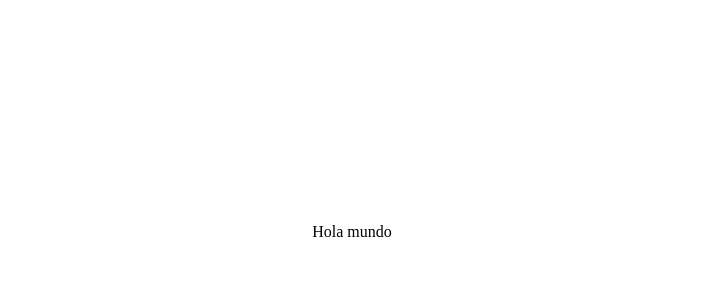
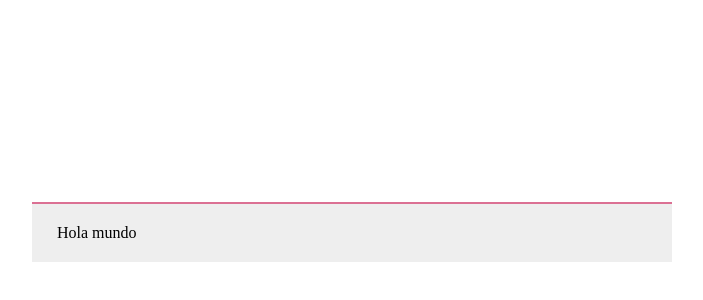
Before and after one commit to edmirgalvan01/calculadora-interes-compuesto, a JavaScript app: page / in a window 1280 px wide. Shown: the part 168-468 px from the top of the page, without its empty margins (288-991 px from the left). Built offline with nearby package versions, Linux system fonts and the light colour scheme; the HTML template or start-up script is replaced by a standard one.

Commit message:
Creamos la tarjeta contenedora del formulario

```diff
--- a/src/App.js
+++ b/src/App.js
@@ -7,8 +7,20 @@ const Container = styled.div`
    height: 100%;
 `;
 
+const Section = styled.section`\
+   background-color:#eee;
+   border-top: 2px solid palevioletred;
+   padding: 20px 25px;
+   width: 50%;
+   align-items: center;
+`;
+
 function App() {
-   return <Container>Hola mundo</Container>;
+   return (
+      <Container>
+         <Section>Hola mundo</Section>
+      </Container>
+   );
 }
 
 export default App;
```
